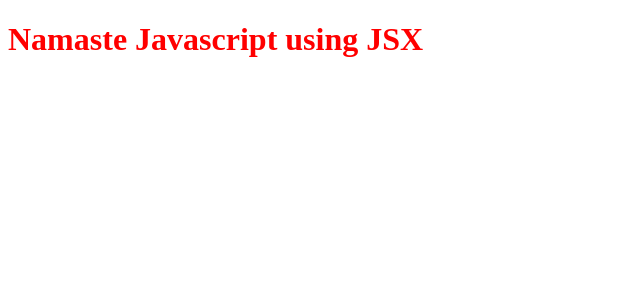
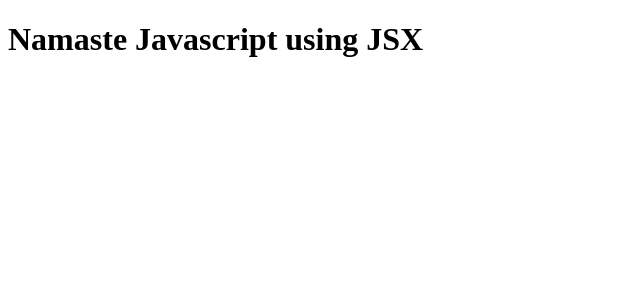
Before and after one commit to Praveen-Dsouza/Namaste_React, a React (Vite) app in the folder layingTheFoundation/: page / in a window 1280 px wide. Shown: the top 300 px of the page, without its empty margins (0-640 px from the left). Built offline with nearby package versions, Linux system fonts and the light colour scheme.

Commit message:
JSX transpilation babel

```diff
--- a/layingTheFoundation/App.js
+++ b/layingTheFoundation/App.js
@@ -1,16 +1,22 @@
 import React from "react";
 import ReactDOM from "react-dom/client";
 
-// React.createElement => Object => HTMLElement(render)
+// React.createElement => React Element - JS Object => HTMLElement(render)
 
-const heading = React.createElement("h1", {id: "heading"}, "Namaste React");
+const heading = React.createElement("h1", { id: "heading" }, "Namaste React");
 
-console.log('heading', heading);
+console.log("heading", heading);
 
 // JSX - HTML - like or XML - like Syntax
-const jsxHeading =  <h1 id="heading">Namaste Javascript using JSX</h1>
+// JSX (transpiled before it reaches the JS) - PARCEL - Babel (JS Complier)
+// JSX => Babel transpiles it to React.createElement => React Element - JS Object => HTMLElement(render)
+const jsxHeading = (
+    <h1 className="head" tabIndex="5">
+        Namaste Javascript using JSX
+    </h1>
+);
 
-console.log('jsxheading', jsxHeading);
+console.log("jsxheading", jsxHeading);
 
 const root = ReactDOM.createRoot(document.getElementById("root"));
 
--- a/layingTheFoundation/index.html
+++ b/layingTheFoundation/index.html
@@ -8,7 +8,7 @@
     <title>Namaste React</title>
 </head>
 <body>
-    <div id="root">
+    <div id="root" class="root">
         <h1>Not Rendered</h1>
     </div>
 
```
